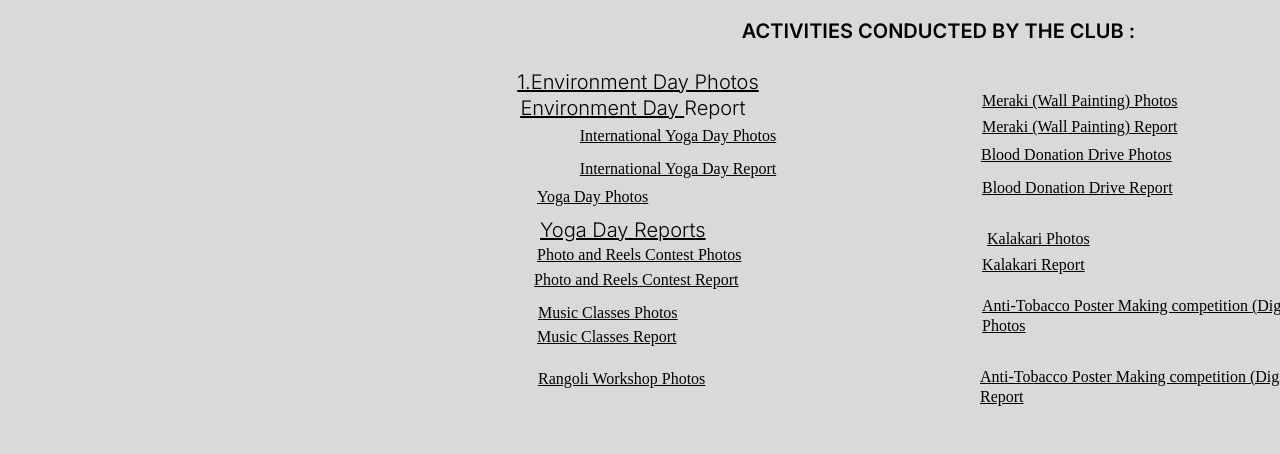
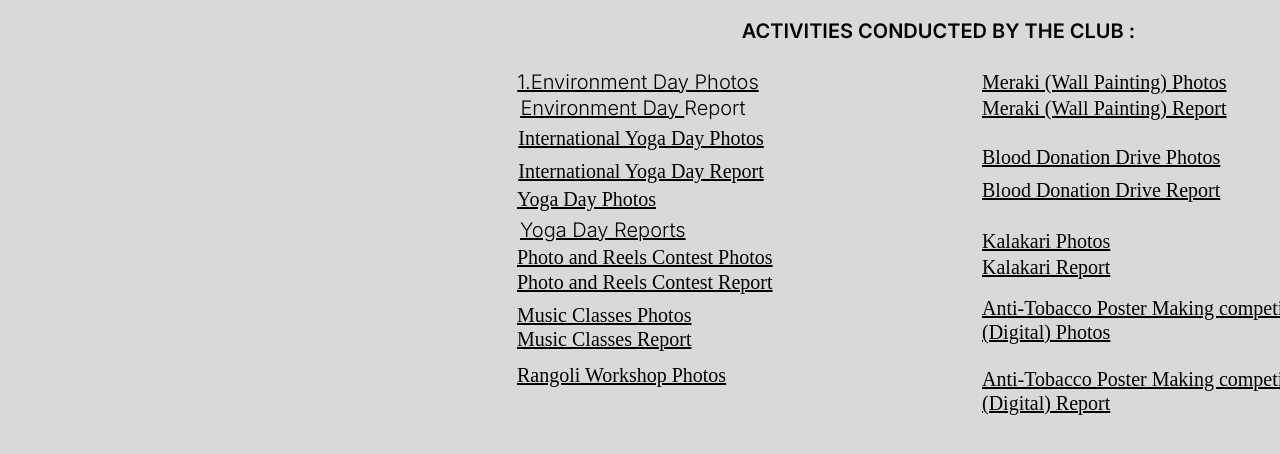
Before and after one commit to HarshM19/aicte-mainpage, a website built with Parcel: page index.html in a window 1280 px wide. Shown: the part 672-1126 px from the top of the page. Built offline with nearby package versions, Linux system fonts and the light colour scheme; a web font is replaced by a local one.

Commit message:
Update index.css
align list items

```diff
--- a/index.css
+++ b/index.css
@@ -96,7 +96,7 @@
 .international-yoga-day-container1 {
   position: absolute;
   top: 798px;
-  left: 492px;
+  left: 455px;
   text-decoration: underline;
   line-height: 122.02%;
   font-weight: 300;
@@ -105,6 +105,7 @@
   display: inline-block;
   width: 345px;
   height: 28px;
+  font-size: var(--font-size-xl);
 }
 .international-yoga-day-container1 {
   top: 831px;
@@ -116,12 +117,13 @@
 .rangoli-workshop-photos-container {
   position: absolute;
   top: 917px;
-  left: 510px;
+  left: 490px;
   text-decoration: underline;
   line-height: 122.02%;
   font-weight: 300;
   color: inherit;
   display: inline-block;
+  font-size: var(--font-size-xl);
   width: 334px;
   height: 44px;
 }
@@ -130,33 +132,35 @@
 .photo-and-reels-container1,
 .rangoli-workshop-photos-container {
   top: 942px;
-  left: 507px;
+  left: 490px;
 }
 .music-classes-photos-container,
 .music-classes-report-container,
 .rangoli-workshop-photos-container {
   top: 975px;
-  left: 511px;
+  left: 490px;
   width: 261px;
   height: 39px;
 }
 .music-classes-report-container,
 .rangoli-workshop-photos-container {
   top: 999px;
-  left: 510px;
+  left: 490px;
   height: 42px;
 }
 .rangoli-workshop-photos-container {
-  top: 1041px;
-  left: 511px;
+  top: 1035px;
+  left: 490px;
   width: 279px;
   height: 41px;
+  font-size: var(--font-size-xl);
 }
 .meraki-wall-painting-container {
-  top: 763px;
+  top: 742px;
   left: 955px;
   width: 425px;
   height: 41px;
+  font-size: var(--font-size-xl);
 }
 .blood-donation-drive-container,
 .meraki-wall-painting-container,
@@ -169,15 +173,17 @@
   display: inline-block;
 }
 .meraki-wall-painting-container1 {
-  top: 789px;
+  top: 768px;
   left: 955px;
   width: 425px;
   height: 17px;
+  font-size: var(--font-size-xl);
 }
 .blood-donation-drive-container {
   top: 817px;
-  left: 954px;
+  left: 955px;
   width: 328px;
+  font-size: var(--font-size-xl);
 }
 .anti-tobacco-poster-making-container,
 .anti-tobacco-poster-making-container1,
@@ -194,13 +200,14 @@
   display: inline-block;
   width: 328px;
   height: 29px;
+  font-size: var(--font-size-xl);
 }
 .anti-tobacco-poster-making-container,
 .anti-tobacco-poster-making-container1,
 .kalakari-photos,
 .kalakari-report {
   top: 901px;
-  left: 960px;
+  left: 955px;
   width: 189px;
   height: 41px;
 }
@@ -218,7 +225,7 @@
 }
 .anti-tobacco-poster-making-container1 {
   top: 1039px;
-  left: 953px;
+  left: 955px;
   height: 28px;
 }
 .image-2-icon {
@@ -284,16 +291,17 @@
 .yoga-day-reports {
   position: absolute;
   top: 859px;
-  left: 510px;
+  left: 490px;
   text-decoration: underline;
   line-height: 122.02%;
   font-weight: 300;
   color: inherit;
+  font-size: var(--font-size-xl);
   text-align: center;
 }
 .yoga-day-reports {
   top: 890px;
-  left: 540px;
+  left: 520px;
   font-size: var(--font-size-xl);
   font-family: var(--font-inter);
 }
```
